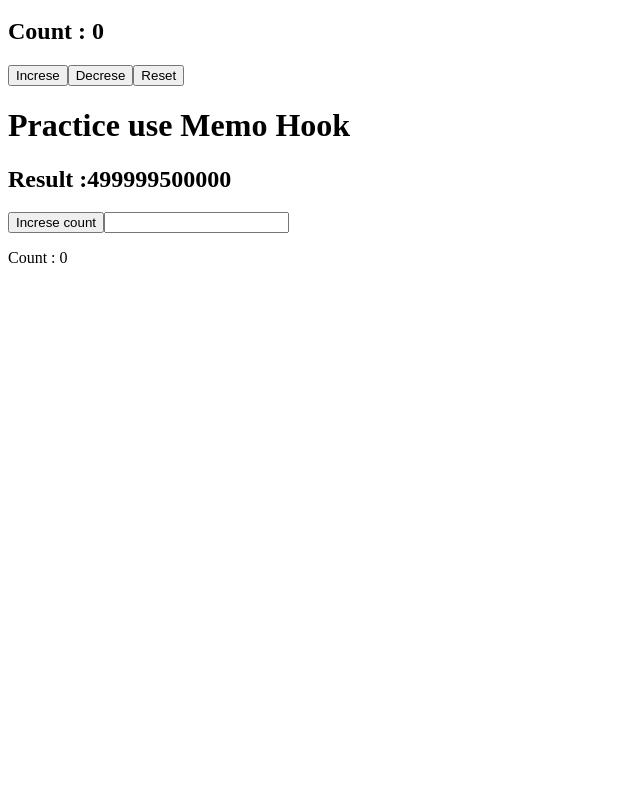
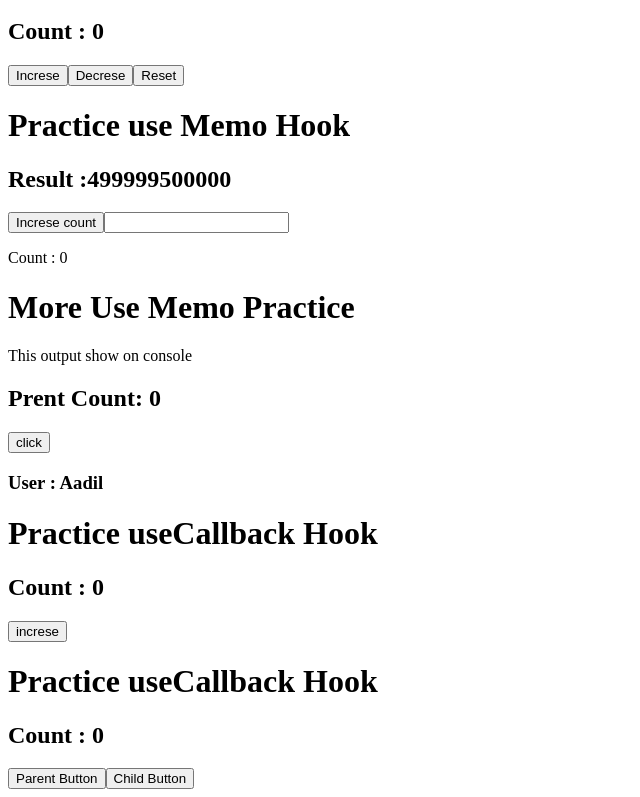
Before and after one commit to aadilne/full-stack-practice, a React (Vite) app in the folder ReactJS/ReactJSPractice/: page / in a window 1280 px wide. Shown: the part 4188-4985 px from the top of the page, without its empty margins (0-640 px from the left). Before the commit the page ends 4471 px from the top, so only its background shows below. Built offline with nearby package versions, Linux system fonts and the light colour scheme.

Commit message:
Fix useCallbackParent error

```diff
--- a/ReactJS/ReactJSPractice/src/App.jsx
+++ b/ReactJS/ReactJSPractice/src/App.jsx
@@ -27,7 +27,9 @@ import UseContext from './component/UseContext'
 
 import UseReducerHook from './component/UseReducerHook'
 import UseMemoHook from './component/UseMemoHook'
-
+import UseMemoPractice from './component/UseMemoPractice'
+import UseCallbackHook from './component/UseCallbackHook'
+import UseCallbackParent from './component/UseCallbackParent'
 
 
 
@@ -112,6 +114,10 @@ function App() {
     <UseContext />
     <UseReducerHook />
     <UseMemoHook />
+    <UseMemoPractice />
+
+    <UseCallbackHook/>
+    <UseCallbackParent />
 
 
     </>
--- a/ReactJS/ReactJSPractice/src/component/UseCallbackParent.jsx
+++ b/ReactJS/ReactJSPractice/src/component/UseCallbackParent.jsx
@@ -1,13 +1,15 @@
+
 import { useState , useCallback } from "react"
+import UseCallbackChild from "./UseCallbackChild";
 
 
-function  UseCallbackHook(){
+function    UseCallbackParent(){
 
-    const [count , setCount] = useState(0);
+     const [count , setCount] = useState(0);
 
-    const increment = useCallback( () => {
-        setCount((prev) => prev+1)
-    })
+    const handleClick = useCallback( () => {
+        console.log("Button Click");
+    }, [])
 
 
     return (
@@ -15,10 +17,13 @@ function  UseCallbackHook(){
         <h1>Practice useCallback Hook</h1>
 
         <h2>Count : {count}</h2>
-        <button onClick={increment}>increse</button>
+        <button onClick={() => setCount(count + 1)}>Parent Button</button>
+
+          <UseCallbackChild click ={handleClick} />
 
         </>
     )
 }
 
-export default UseCallbackHook
+
+export default UseCallbackParent
```
